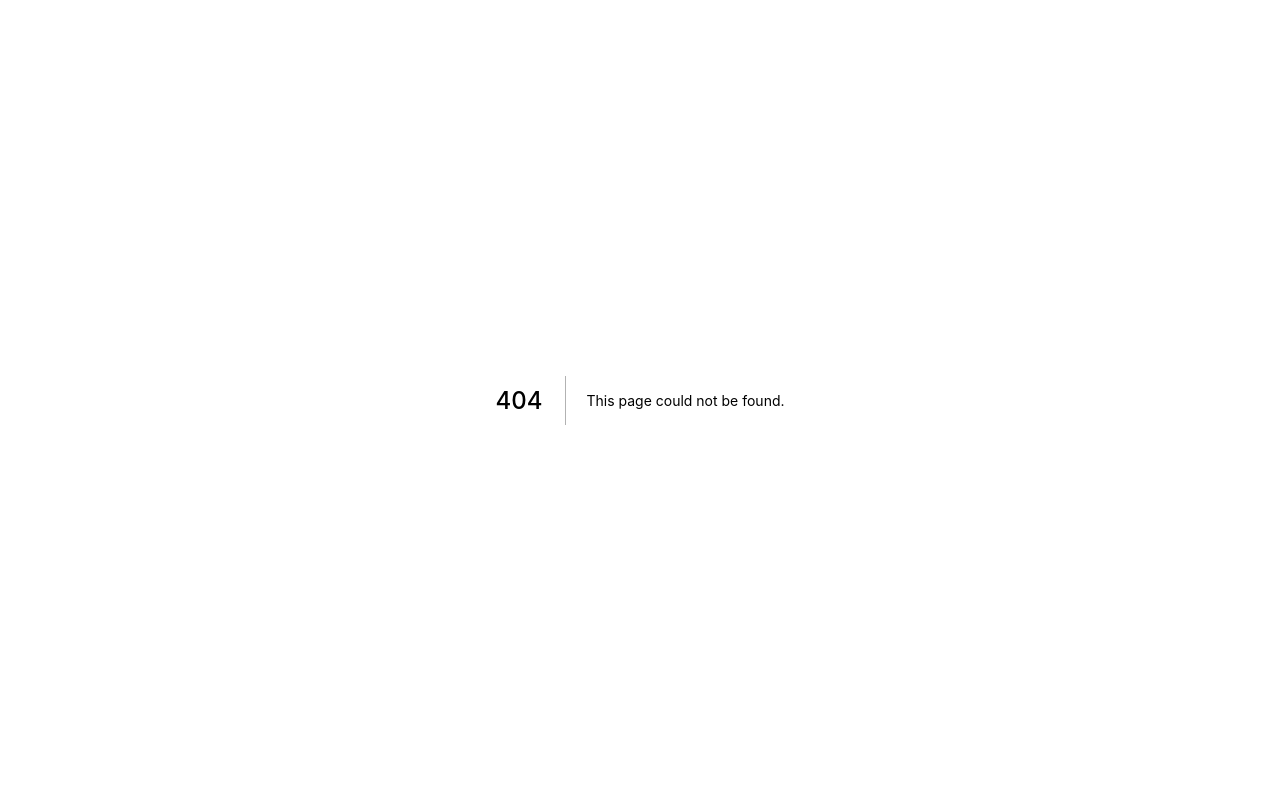
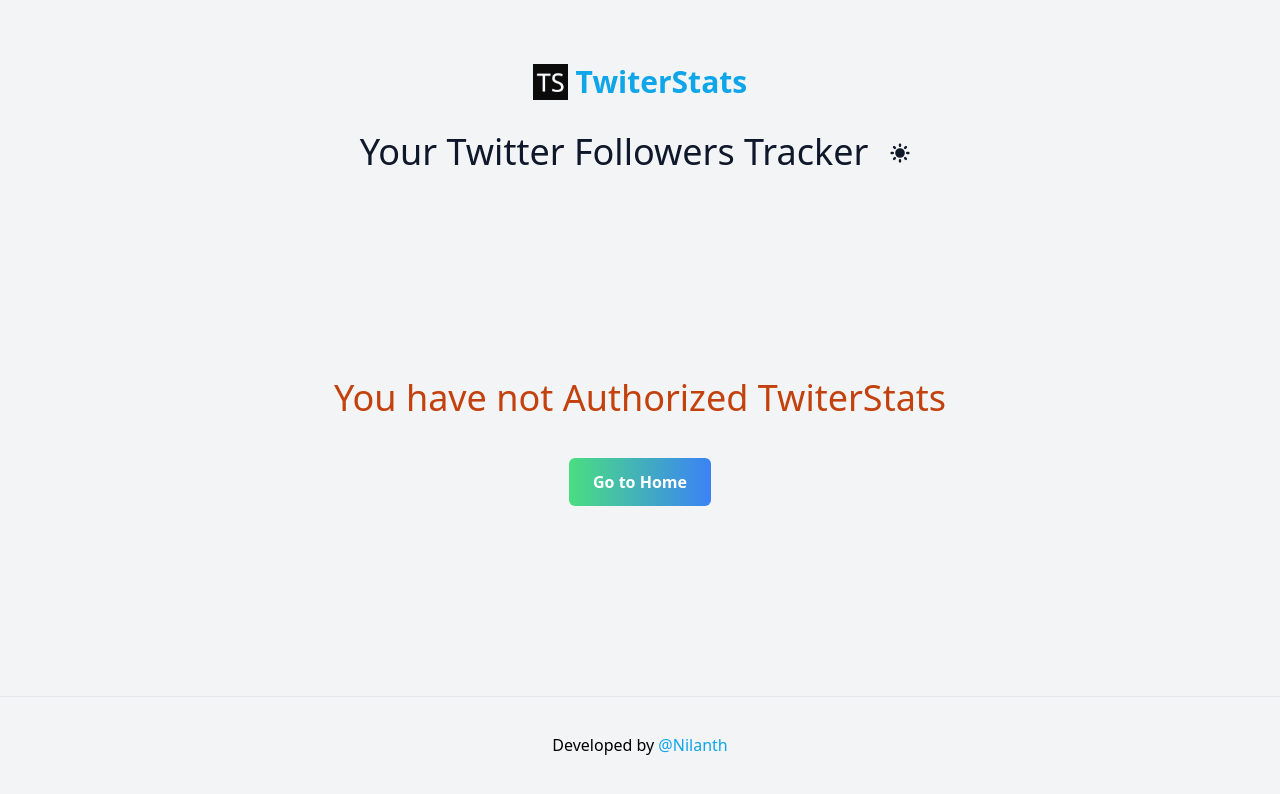
Before and after one commit to Nilanth/twiter-stats, a Next.js app: page /error in a window 1280 px wide. Before the commit this address had no page. Shown: the top 794 px of the page. Built offline with nearby package versions, Linux system fonts and the light colour scheme; no server answers.

Commit message:
removed log

```diff
--- a/components/Layout.js
+++ b/components/Layout.js
@@ -31,8 +31,8 @@
                     height={25}
                 />  &nbsp;TwiterStats
             </div>
-                <div className="text-4xl text-slate-900 font-medium py-4 text-center 2xl:text-6xl dark:text-white">Your
-                    Twitter Followers Tracker
+                <div className="text-4xl text-slate-900 font-medium py-4 text-center 2xl:text-6xl dark:text-white">
+                    Your Twitter Followers Tracker
                     <span>
                         <ThemeSwitch/>
                     </span>
--- a/pages/api/auth/[...nextauth].js
+++ b/pages/api/auth/[...nextauth].js
@@ -37,5 +37,8 @@
             return session;
         }
     },
-    secret: process.env.NEXTAUTH_SECRET
+    secret: process.env.NEXTAUTH_SECRET,
+    pages: {
+        error: '/error', // Error code passed in query string as ?error=
+    }
 })
--- /dev/null
+++ b/pages/error.js
@@ -0,0 +1,18 @@
+import Link from 'next/link'
+import Layout from "../components/Layout";
+import Button from "../components/Button";
+
+export default function Error() {
+    return (
+        <Layout>
+            <div className="text-4xl text-orange-700 font-medium text-center 2xl:text-6xl mb-10">
+                You have not Authorized TwiterStats
+            </div>
+            <Link href="/">
+                <Button label="Go to Home">
+                    <a>Go to Home</a>
+                </Button>
+            </Link>
+        </Layout>
+    )
+}
--- a/pages/index.js
+++ b/pages/index.js
@@ -1,5 +1,5 @@
 import {useSession, signIn, signOut} from "next-auth/react"
-import {useState} from "react";
+import {useEffect, useState} from "react";
 import Layout from "../components/Layout";
 import Button from "../components/Button";
 import Followers from "../components/Followers";
@@ -15,6 +15,9 @@
     const {data: session, status} = useSession();
     const [isComplete] = useTimeout(5000);
 
+    useEffect(() => {
+        console.info('%cTwiterStats - Your Twitter Followers Tracker', "color: rgba(14, 165, 233, 1); font-size: 24px;");
+    }, []);
 
     function oauthSignOut() {
         if (!loader) {
@@ -32,7 +35,6 @@
             signIn('twitter');
         }
     }
-    console.log(isConfettiCompleted)
     if (session) {
         return (
             <Layout>
```
